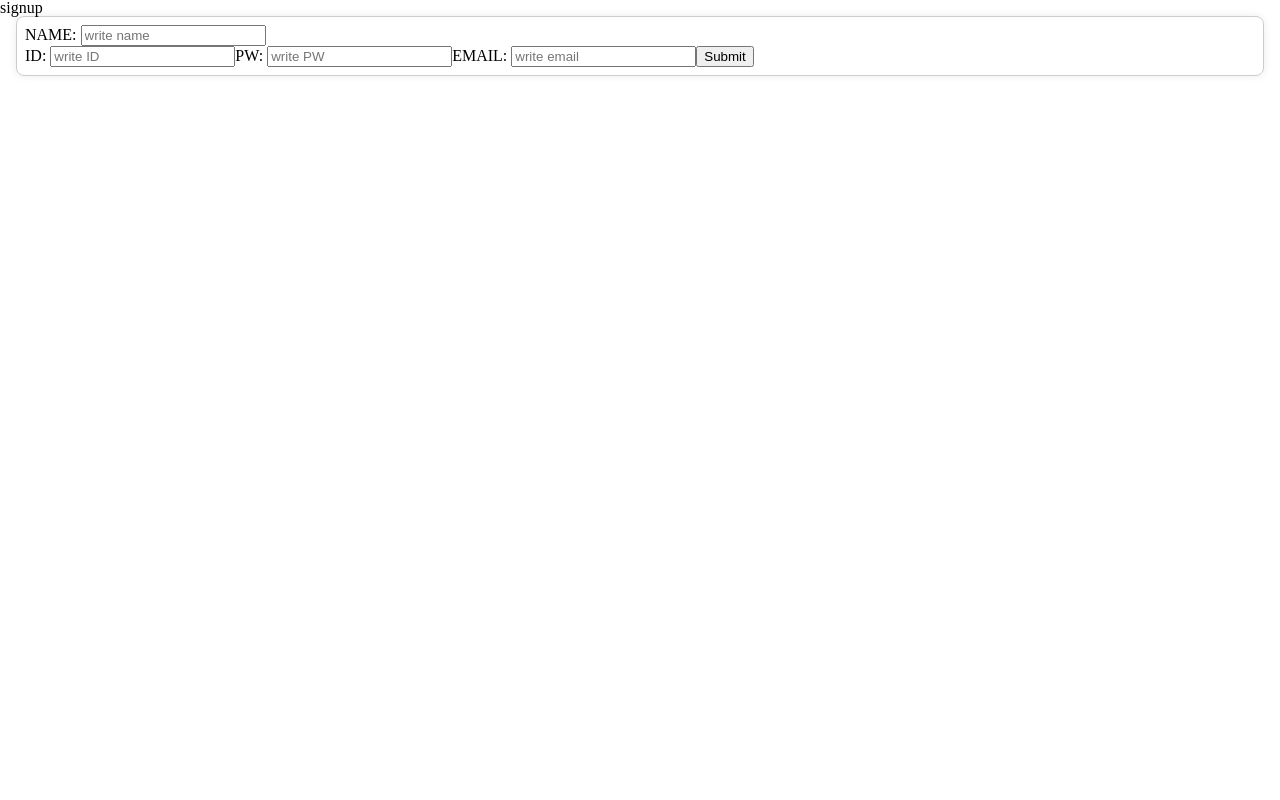
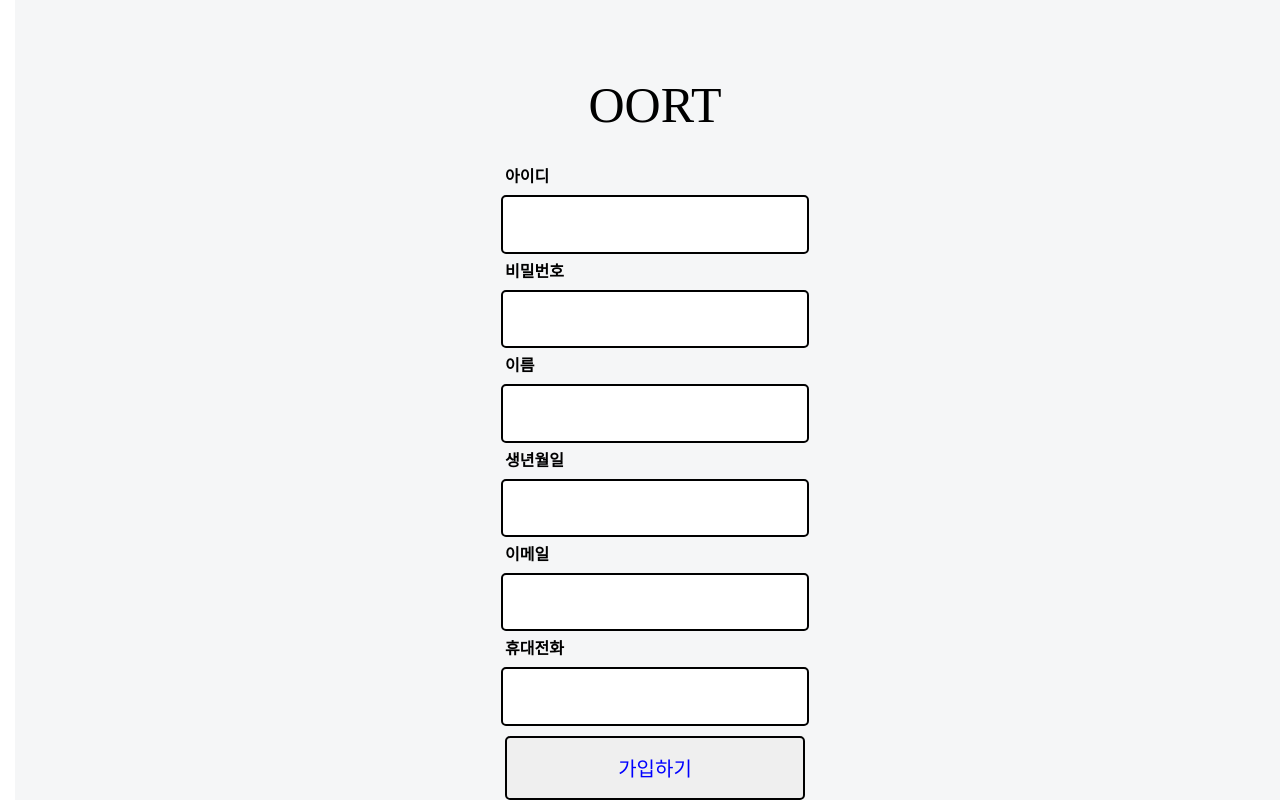
Before and after one commit to CLOUDoort/create-next, a Next.js app: page /signup in a window 1280 px wide. Built offline with nearby package versions, Linux system fonts and the light colour scheme.

Commit message:
0704_commit

```diff
--- a/src/components/Signup.style.tsx
+++ b/src/components/Signup.style.tsx
@@ -1,20 +1,59 @@
 import styled from 'styled-components'
 
 export const FormContainer = styled.form`
-    margin: 0 16px;
-    padding: 8px;
-    border-radius: 8px;
-    border: 1px solid #ccc;
-    box-shadow: 0 0 8px rgba(0, 0, 0, 0.08);
+    background-color: #f5f6f7;
+    width: 100%;
+    height: auto;
+    min-height: 800px;
+    margin: 0 15px;
+    padding: 0;
+    display: flex;
+    flex-direction: column;
+    > p {
+        flex: 1;
+        font-size: 50px;
+        text-align: center;
+        margin-top: 80px;
+    }
     > label {
-        > div {
-            margin-right: 8px;
+        display: flex;
+        flex-direction: column;
+        align-items: center;
+        flex: 1;
+        margin-top: 10px;
+        > p {
+            width: 300px;
+            margin-bottom: 10px;
+            font-weight: bold;
+        }
+        > input {
+            width: 300px;
+            flex: 1;
+            border: 2px solid black;
+            border-radius: 5px;
+            color: blue;
+            font-size: 20px;
         }
     }
 `
 
-export const LabelTet = styled.label`
-    > span {
-        color: blue;
-    }
-`
+// import styled from 'styled-components'
+
+// export const FormContainer = styled.form`
+//     margin: 0 16px;
+//     padding: 8px;
+//     border-radius: 8px;
+//     border: 1px solid #ccc;
+//     box-shadow: 0 0 8px rgba(0, 0, 0, 0.08);
+//     > label {
+//         > div {
+//             margin-right: 8px;
+//         }
+//     }
+// `
+
+// export const LabelTet = styled.label`
+//     > span {
+//         color: blue;
+//     }
+// `
--- a/src/components/Signup.tsx
+++ b/src/components/Signup.tsx
@@ -1,49 +1,54 @@
-import { useState } from 'react'
+import { toast } from 'react-toastify'
+import useInput from '../hooks/useInput'
 import { FormContainer } from './Signup.style'
-import { toast } from 'react-toastify'
 
-const Signup = () => {
-    const [values, setValues] = useState({
-        name: '',
+const Signup = (props) => {
+    const [values, setValues] = useInput({
         id: '',
         pw: '',
+        name: '',
+        birth: '',
         email: '',
+        CP: '',
     })
 
-    const handlerSign = (e) => {
+    const login = (e) => {
         e.preventDefault()
-        toast(`Hello! ${name}`)
-    }
-
-    const handleChange = (e) => {
-        const { name, value } = e.target
-        setValues({ ...values, [name]: value })
+        toast(`Hello, ${values.name}`)
     }
 
     return (
         <>
-            <div>
-                <h1>signup</h1>
-            </div>
-            <div>
-                <FormContainer onSubmit={handlerSign}>
-                    <label>
-                        <div>
-                            <span>NAME: </span>
-                            <input name='name' type='text' value={values.name} placeholder='write name' onChange={handleChange} maxLength={15} />
-                        </div>
-                        <div>
-                            <span>ID: </span>
-                            <input name='id' type='text' value={values.id} placeholder='write ID' onChange={handleChange} maxLength={15} />
-                            <span>PW: </span>
-                            <input name='pw' type='password' value={values.pw} placeholder='write PW' onChange={handleChange} maxLength={15} />
-                            <span>EMAIL: </span>
-                            <input name='email' type='email' value={values.email} placeholder='write email' onChange={handleChange} />
-                            <input type='submit' />
-                        </div>
-                    </label>
-                </FormContainer>
-            </div>
+            <FormContainer onSubmit={login}>
+                <p>OORT</p>
+                <label>
+                    <p>아이디</p>
+                    <input name='id' type='text' onChange={setValues} required maxLength={10} />
+                </label>
+                <label>
+                    <p>비밀번호</p>
+                    <input name='pw' type='password' onChange={setValues} required maxLength={15} />
+                </label>
+                <label>
+                    <p>이름</p>
+                    <input name='name' type='text' onChange={setValues} required />
+                </label>
+                <label>
+                    <p>생년월일</p>
+                    <input name='birth' type='number' onChange={setValues} required maxLength={8} />
+                </label>
+                <label>
+                    <p>이메일</p>
+                    <input name='email' type='email' onChange={setValues} required maxLength={20} />
+                </label>
+                <label>
+                    <p>휴대전화</p>
+                    <input name='CP' type='number' onChange={setValues} required maxLength={11} />
+                </label>
+                <label>
+                    <input type='submit' value='가입하기' />
+                </label>
+            </FormContainer>
         </>
     )
 }
--- a/src/hooks/useInput.ts
+++ b/src/hooks/useInput.ts
@@ -1,4 +1,5 @@
-import { ChangeEvent, useState } from "react"
+import { useState } from 'react'
+import { ChangeEvent } from 'react'
 
 const useInput = (initialValues) => {
     const [values, setValues] = useState(initialValues)
--- a/src/pages/banana.tsx
+++ b/src/pages/banana.tsx
@@ -1,11 +1,9 @@
 import Banana from '../components/Banana'
-import Newbanana from '../components/Newbanana'
 
 const banana = () => {
     return (
         <>
-            {/* <Banana color='yellow' fruit='banana' /> */}
-            <Newbanana color='blue' fruit='new banana' />
+            <Banana color='yellow' fruit='banana' />
         </>
     )
 }
--- a/src/pages/signup.tsx
+++ b/src/pages/signup.tsx
@@ -1,6 +1,19 @@
-import Signup from "../components/Signup"
+import Head from 'next/head'
+import Signup from '../components/Signup'
+import * as React from 'react'
+import { Reset } from 'styled-reset'
+
 const signup = () => {
-  return <Signup />
+    return (
+        <>
+            <Reset />
+            <Head>
+                <meta charSet='utf-8' />
+                <title>OORT 회원가입</title>
+            </Head>
+            <Signup />
+        </>
+    )
 }
 
 export default signup
```
Also changed, not shown: src/components/Apple.tsx (deleted, +0 -24 lines), src/components/Newbanana.tsx (deleted, +0 -39 lines), src/pages/index.tsx (deleted, +0 -11 lines). Lines whose indentation alone changed are shown as unchanged.
